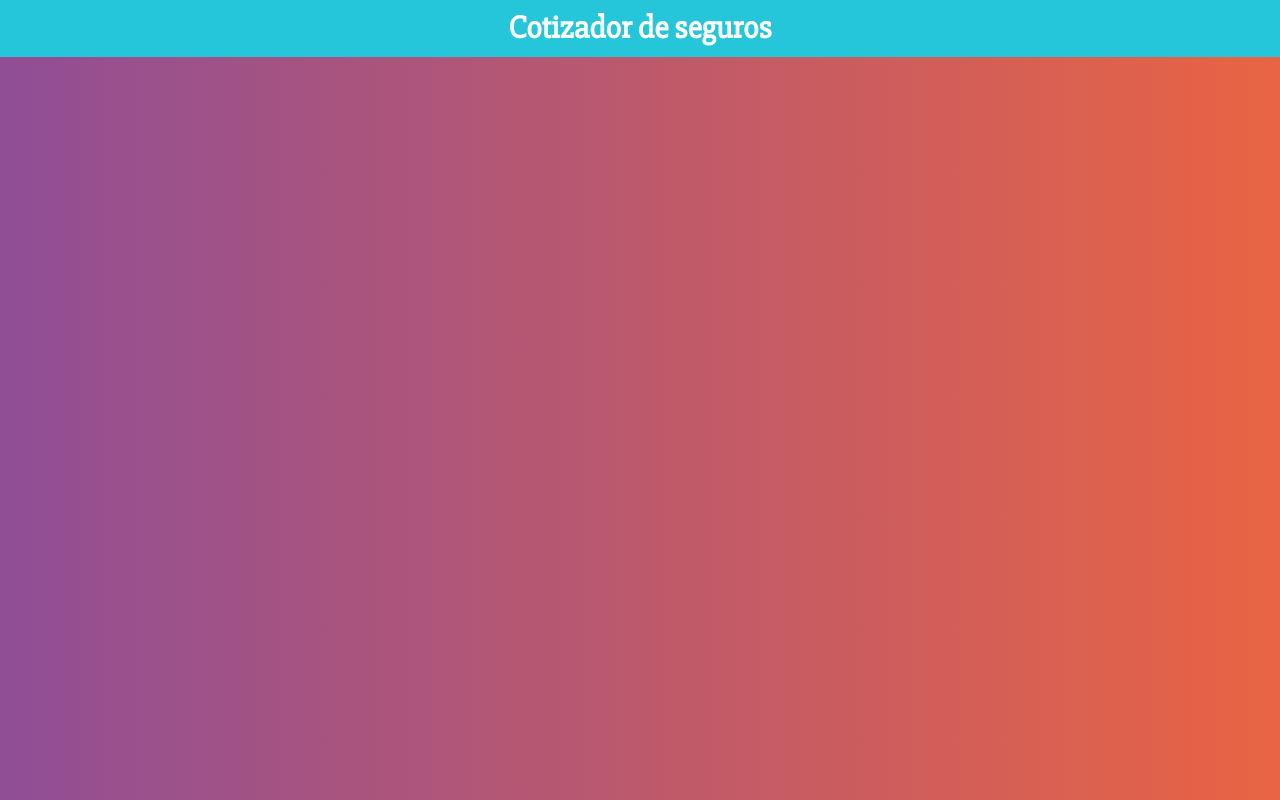
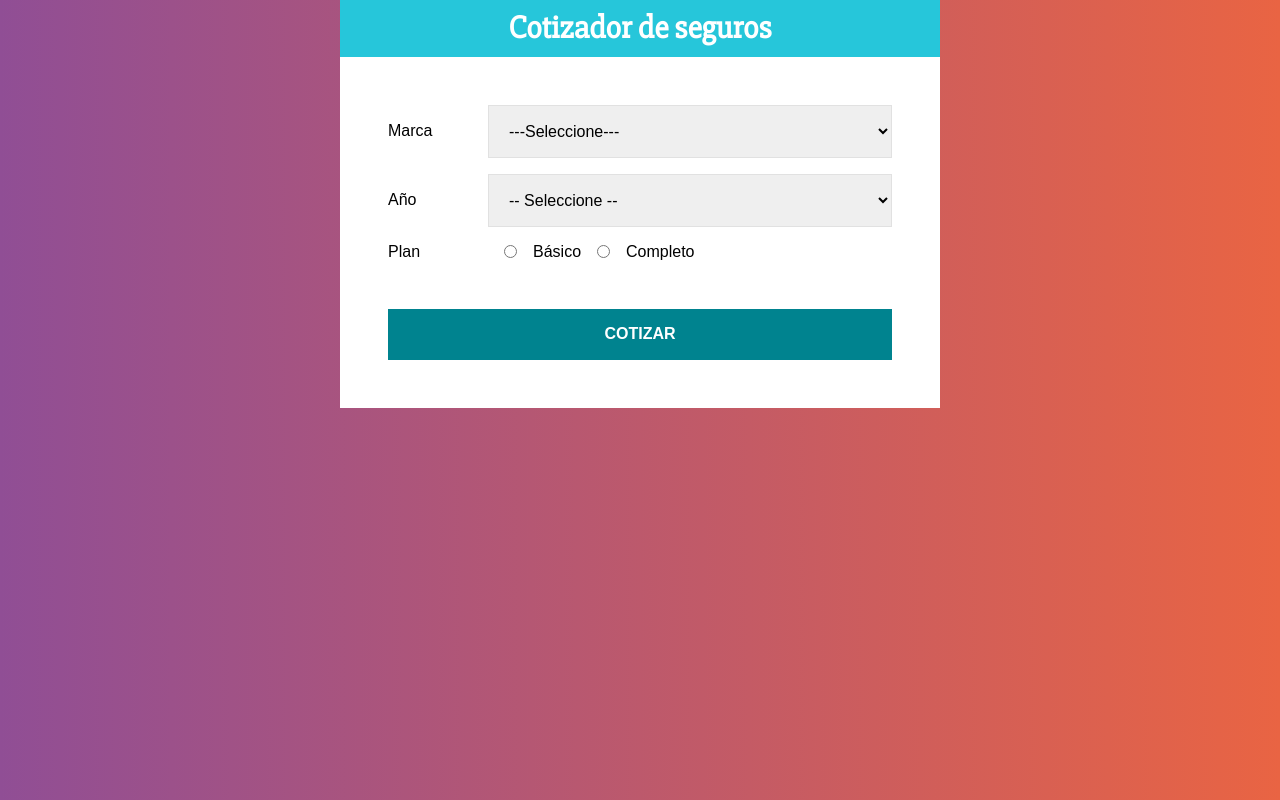
Before and after one commit to latinbox/Cotizador-Seguro, a React (Create React App) app: page / in a window 1280 px wide. Built offline with nearby package versions, Linux system fonts and the light colour scheme.

Commit message:
styledcomponents

```diff
--- a/src/App.js
+++ b/src/App.js
@@ -1,10 +1,25 @@
 import React from 'react';
 import Header from './componentes/Header';
+import styled from '@emotion/styled';
+import Formulario from './componentes/Formulario';
+const Contenedor = styled.div`
+    max-width: 600px;
+    margin: 0 auto;
+`;
+const ContenedorFormulario = styled.div`
+    background-color: #FFF;
+    padding: 3rem;
+`;
 function App() {
   return (
-    <Header
-    titulo='Cotizador de seguros'
-     />
+    <Contenedor>
+      <Header
+        titulo='Cotizador de seguros'
+      />
+      <ContenedorFormulario>
+      <Formulario />
+      </ContenedorFormulario>
+    </Contenedor>
   );
 }
 
--- /dev/null
+++ b/src/componentes/Formulario.js
@@ -0,0 +1,86 @@
+import React from 'react';
+import styled from '@emotion/styled';
+
+const Campo = styled.div`
+ display: flex;
+ margin-bottom: 1rem;
+ align-items: center;
+`;
+
+const Label = styled.label`
+    flex: 0 0 100px;
+`;
+const Select = styled.select`
+    display: block;
+    width: 100%;
+    padding: 1rem;
+    border: 1px solid #e1e1e1;
+    --webkit-appearance: none;
+`
+const InputRadio = styled.input`
+    margin: 0 1rem;
+`;
+const Boton = styled.button`
+    background-color: #00838F;
+    font-size: 16px;
+    width: 100%;
+    padding: 1rem;
+    color: #fff;
+    text-transform: uppercase;
+    font-weight: bold;
+    border: none;
+    transition: background-color .3s ease;
+    margin-top: 2rem;
+    &:hover {
+        background-color: #26C6DA;
+        cursor: pointer;
+    }
+`;
+const Formulario = () =>
+(
+<form>
+    <Campo>
+        <Label>Marca</Label>
+        <Select>
+            <option value=""> ---Seleccione---</option>
+            <option value="americano">Americano</option>
+            <option value="europeo">Europeo</option>
+            <option value="asiatico">Asiatico</option>
+        </Select>
+    </Campo>
+    <Campo>
+        <Label>Año</Label>
+        <Select>
+        <option value="">-- Seleccione --</option>
+        <option value="2021">2021</option>
+        <option value="2020">2020</option>
+        <option value="2019">2019</option>
+        <option value="2018">2018</option>
+        <option value="2017">2017</option>
+        <option value="2016">2016</option>
+        <option value="2015">2015</option>
+        <option value="2014">2014</option>
+        <option value="2013">2013</option>
+        <option value="2012">2012</option>
+        </Select>
+    </Campo>
+    <Campo>
+         <Label>Plan</Label>
+         <InputRadio
+          type="radio"
+          name="plan"
+          value="basico"
+         /> Básico
+         <InputRadio
+          type="radio"
+          name="plan"
+          value="completo"
+         /> Completo
+    </Campo>
+
+    <Boton type="button">Cotizar</Boton>
+</form>
+);
+
+
+export default Formulario;
```
